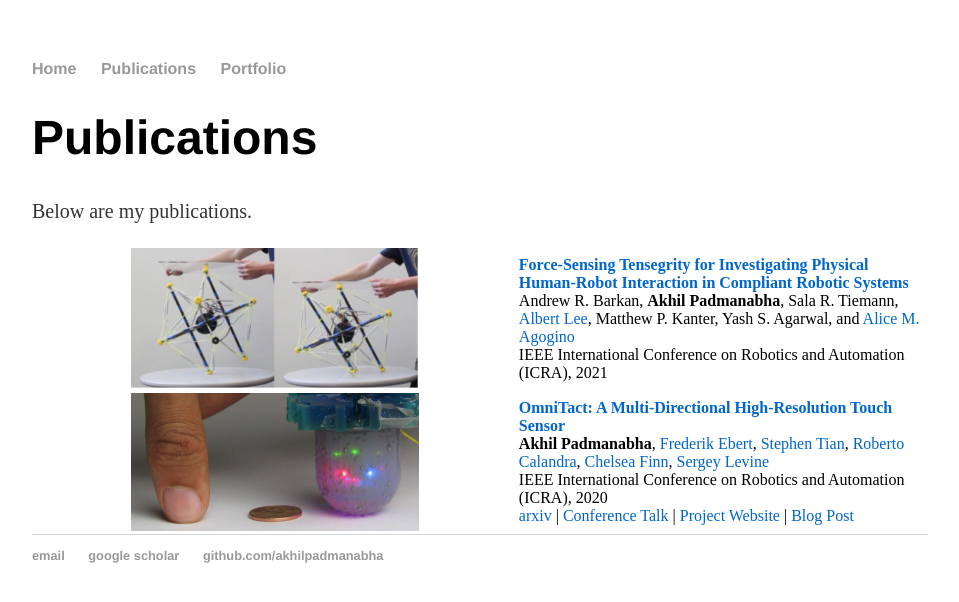
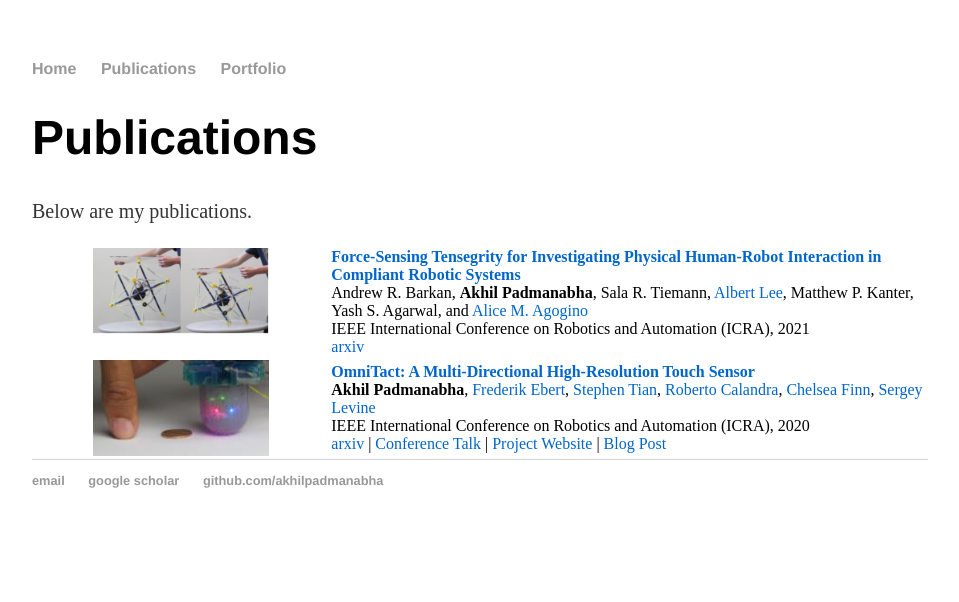
Before and after one commit to akhilpadmanabha/akhilpadmanabha.github.io, a Jekyll site: the page built from publications/index.html, in a window 1280 px wide. Shown: the top 602 px of the page, without its empty margins (160-1119 px from the left). Built offline with Jekyll 4.4.1, drawn with Linux system fonts in a browser that asks for light colours.

Commit message:
changed pic

```diff
--- a/publications/index.html
+++ b/publications/index.html
@@ -18,10 +18,13 @@
 					<a href="https://sites.google.com/berkeley.edu/albertlee/home" style="color:rgb(0,102,204);">Albert Lee</a>,
 					Matthew P. Kanter, Yash S. Agarwal, and
 					<a href="https://best.berkeley.edu/best-director-alice-m-agogino/" style="color:rgb(0,102,204);">Alice M. Agogino</a>
-				<BR>IEEE International Conference on Robotics and Automation (ICRA), 2021 </td>
+				<BR>IEEE International Conference on Robotics and Automation (ICRA), 2021
+				<BR>
+						<a href="https://arxiv.org/abs/2106.07838" style="color:rgb(0,102,204);">arxiv</a>
+				</td>
 	</tr>
     <tr>
-        <td valign="top"><img src="https://raw.githubusercontent.com/akhilpadmanabha/akhilpadmanabha.github.io/master/images/omnitact.jpg" alt="" height = "auto" max-width = "100%" /></td>
+        <td valign="top"><img src="https://raw.githubusercontent.com/akhilpadmanabha/akhilpadmanabha.github.io/master/images/PortfolioOmnitact.jpg" alt="" height = "auto" max-width = "100%" /></td>
         <td valign="middle">
 					<a href="https://arxiv.org/abs/2003.06965" style="color:rgb(0,102,204);"> <strong>OmniTact: A Multi-Directional High-Resolution Touch Sensor</strong></a>
 					<BR><strong>Akhil Padmanabha</strong>,
```
Also changed, not shown: images/PortfolioOmnitact.jpg (added).
